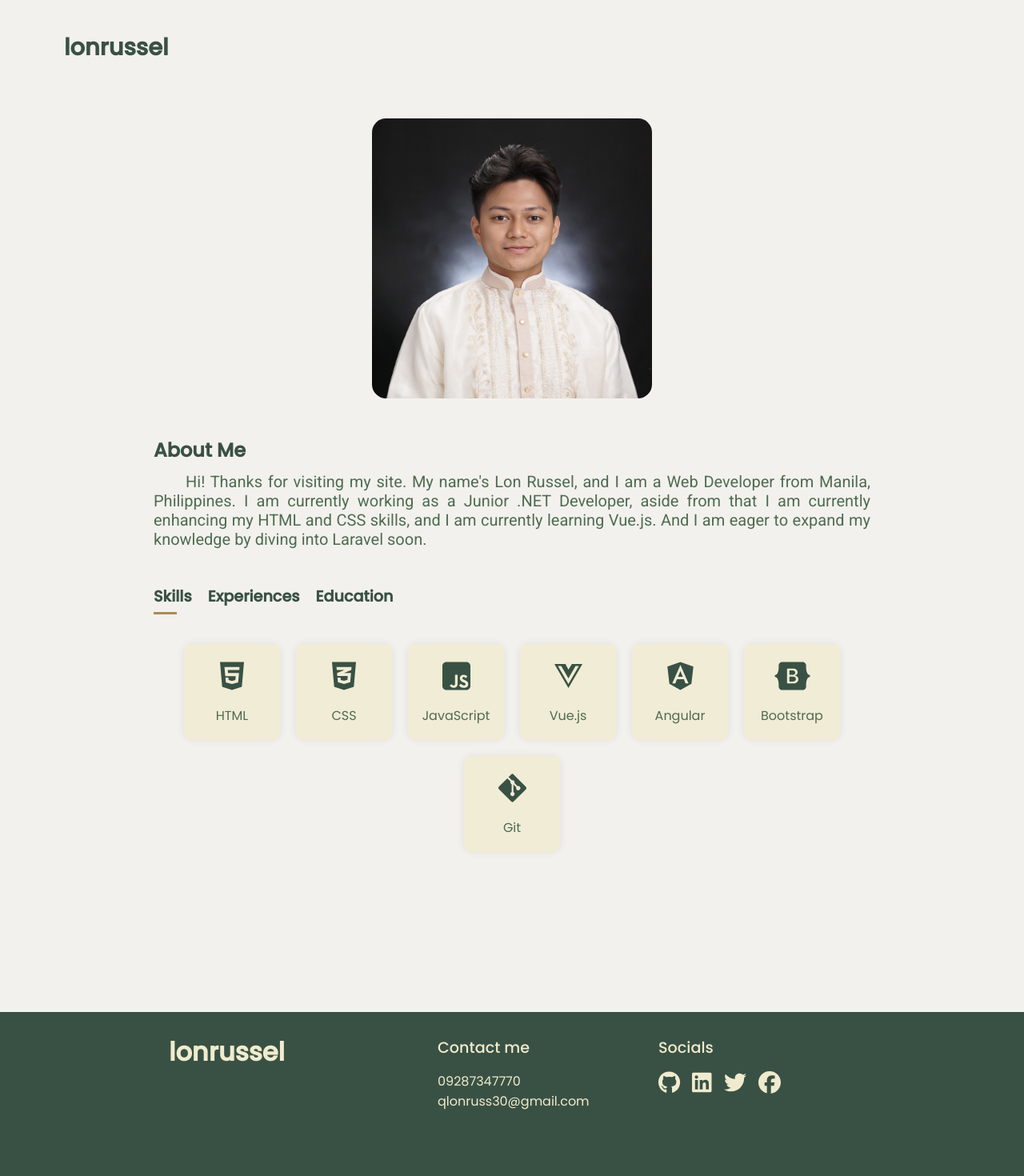
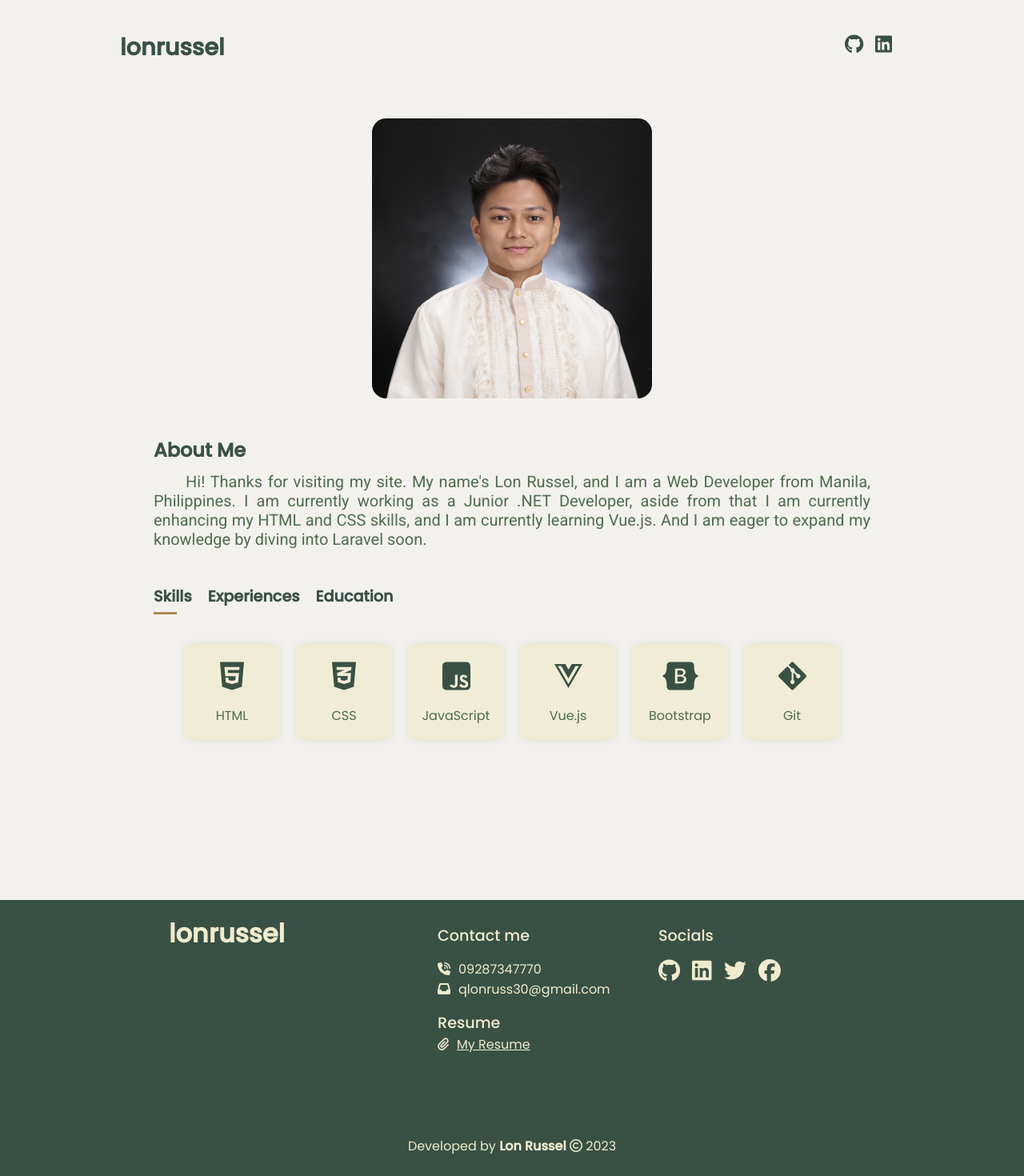
Before and after one commit to lonruss30/lonruss30.github.io, a Vue app: page / in a window 1280 px wide. Shown: the top 1470 px of the page at 80% size. Built offline with nearby package versions, Linux system fonts and the light colour scheme.

Commit message:
update navbar and footer

```diff
--- a/src/components/FooterCard.vue
+++ b/src/components/FooterCard.vue
@@ -8,9 +8,15 @@
                 <div v-for="items in informationData.InfoArray" v-bind:key="items" class="contact-info">
                     <p class="title">Contact me</p>
                     <div class="content">
-                        <p>{{ items.ContactNumber }}</p>
-                        <p>{{ items.Email }}</p>
+                        <p><i class="fa-solid fa-phone-volume icon-class"></i>{{ items.ContactNumber }}</p>
+                        <p><i class="fa-solid fa-inbox icon-class"></i>{{ items.Email }}</p>
                     </div>
+                    <div class="resume-div">
+                        <p class="title">Resume</p>
+                        <a href="../../public/LonRusselQuintoResume2023.pdf" download target="_blank"><i class="fa-solid fa-paperclip icon-class"></i>My Resume</a>
+                    </div>
+
+
 
                 </div>
                 <div v-for="(items, index) in informationData.InfoArray" v-bind:key="items" class="social-info">
@@ -45,7 +51,7 @@ export default {
 </script>
 <style scoped>
     .footer-main-wrapper{
-        height: 250px;
+        height: 350px;
         background-color: #395144;
         color: #F0EBCE;
     }
@@ -55,6 +61,7 @@ export default {
     }
 
     .container-group{
+        height: 70%;
         display: flex;
         justify-content: center;
         padding: 30px 30px 0 30px;
@@ -77,7 +84,7 @@ export default {
 
     .logo h2{
         font-size: 32px;
-        margin-top: -4px;
+        margin-top: -12px;
         cursor: pointer;
         transition: all 0.5s ease-in-out;
         transform: scale(1);
@@ -88,7 +95,21 @@ export default {
     }
     .contact-info .content{
         padding-top: 15px;
+        padding-bottom: 15px;
         font-size: 16px;
+    }
+
+    .contact-info .content .icon-class {
+        padding-right: 10px;
+    }
+
+    .contact-info .resume-div .icon-class{
+        padding-right: 10px;
+    }
+
+    .resume-div a{
+        color: inherit;
+        text-decoration: underline;
     }
     .social-info a{
         text-decoration: none;
@@ -110,6 +131,7 @@ export default {
     }
 
     .copyright-shit{
-        padding-top: 80px;
+        height: 30%;
+        padding-top: 50px;
     }
 </style>
--- a/src/components/NavBar.vue
+++ b/src/components/NavBar.vue
@@ -4,21 +4,31 @@
             <h2>lonrussel</h2>
         </div>
         <div class="nav-buttons-container">
-            <div class="nav-buttons">
+            <div v-for="(items, index) in informationData.InfoArray" v-bind:key="items" class="nav-buttons">
+                <a :href="[informationData.InfoArray[index].GithubLink]" target="_blank" rel="noopener noreferrer"><i
+                        class="fa-brands fa-github icon-class"></i></a>
+                <a :href="[informationData.InfoArray[index].LinkedInLink]" target="_blank" rel="noopener noreferrer"><i
+                        class="fa-brands fa-linkedin icon-class"></i></a>
             </div>
         </div>
     </div>
 
 </template>
 <script>
+import infoData from "../data/info.json"
 export default {
-
+    data() {
+        return {
+            informationData: infoData
+        }
+    }
 }
 </script>
 <style scoped>
 .navbar-main-container {
     display: flex;
     flex-wrap: wrap;
+    justify-content: space-between;
     padding-top: 10px;
     padding-bottom: 10px;
     align-content: center;
@@ -35,6 +45,7 @@ export default {
 
 @media only screen and (min-width: 1000px) {
     .navbar-main-container {
+        font-family: 'Poppins', sans-serif;
         padding-top: 50px;
         padding-bottom: 20px;
         align-content: center;
@@ -43,8 +54,24 @@ export default {
     }
 
     .name-logo {
-        padding-left: 80px;
+        padding-left: 150px;
         font-size: larger;
+    }
+
+    .nav-buttons {
+        padding-right: 150px;
+    }
+
+    .icon-class {
+        margin-right: 10px;
+    }
+
+    .nav-buttons a {
+        color: inherit;
+        text-decoration: none;
+        font-size: 24px;
+        padding-right: 5px;
+        cursor: pointer;
     }
 }
 </style>
--- a/src/data/info.json
+++ b/src/data/info.json
@@ -63,10 +63,6 @@
             "Icon" : "fa-brands fa-vuejs icon-class"
         },
         {
-            "Title" : "Angular",
-            "Icon" : "fa-brands fa-angular icon-class"
-        },
-        {
             "Title" : "Bootstrap",
             "Icon" : "fab fa-bootstrap icon-class"
         },
```
Also changed, not shown: 14 other files (tests, documents, lock files or other folders).
